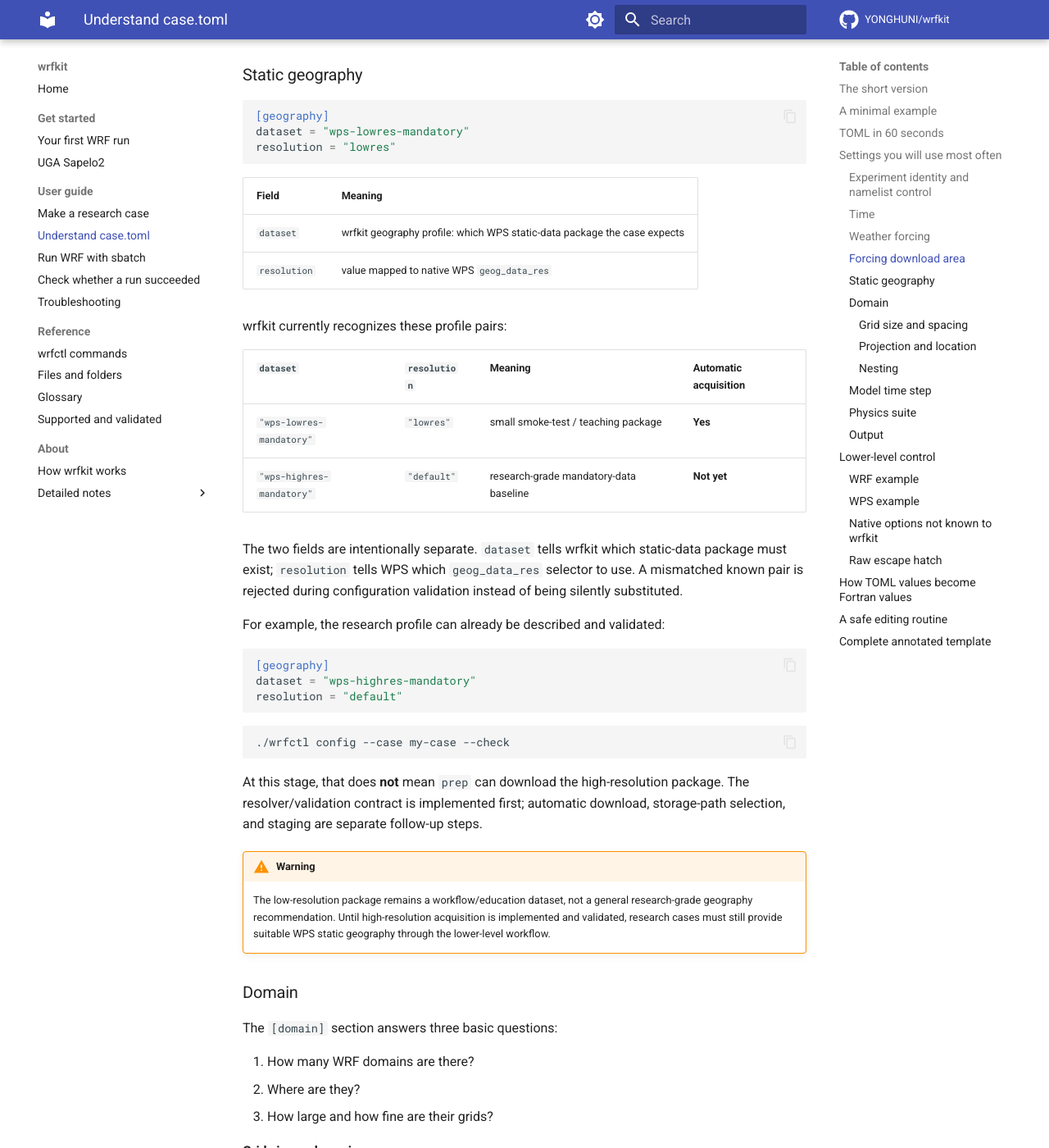
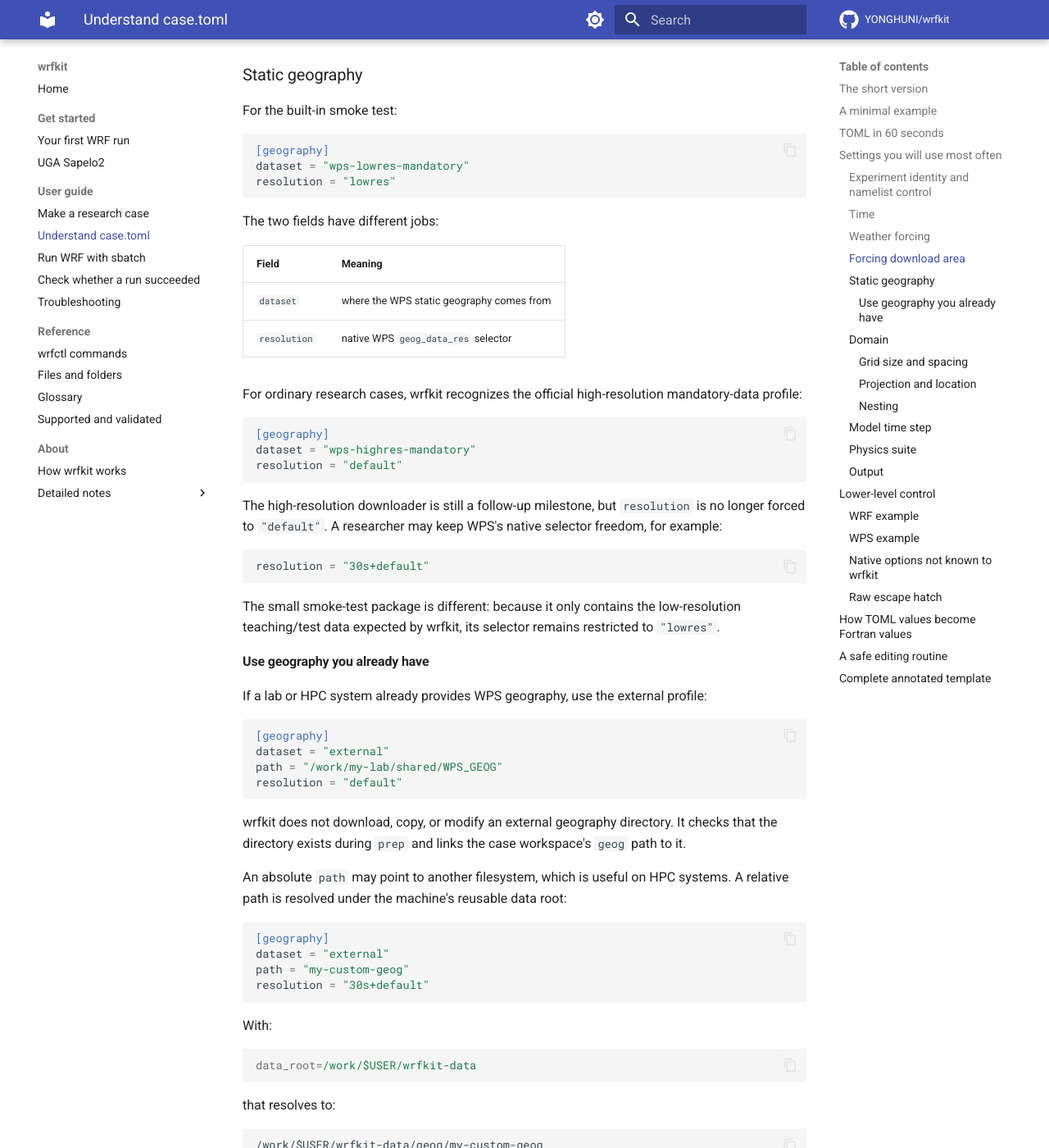
Before and after one commit to YONGHUNI/wrfkit, an MkDocs documentation site: the page built from docs/reference/case-toml.md, in a window 1280 px wide and 1400 px high, scrolled down 5187 px. Shown: the whole window at 82% size. Built offline with MkDocs 1.6.1 and Material for MkDocs 9.7.7, drawn with Linux system fonts in a browser that asks for light colours; comment, search, counter and statistics services are not loaded; some of the changed text lies outside the part shown.

Commit message:
docs: explain managed and external geography

````diff
--- a/docs/reference/case-toml.md
+++ b/docs/reference/case-toml.md
@@ -234,30 +234,23 @@ area needed for boundary input.
 
 ### Static geography
 
+For the built-in smoke test:
+
 ```toml
 [geography]
 dataset = "wps-lowres-mandatory"
 resolution = "lowres"
 ```
 
+The two fields have different jobs:
+
 | Field | Meaning |
 | --- | --- |
-| `dataset` | wrfkit geography profile: which WPS static-data package the case expects |
-| `resolution` | value mapped to native WPS `geog_data_res` |
+| `dataset` | where the WPS static geography comes from |
+| `resolution` | native WPS `geog_data_res` selector |
 
-wrfkit currently recognizes these profile pairs:
-
-| `dataset` | `resolution` | Meaning | Automatic acquisition |
-| --- | --- | --- | --- |
-| `"wps-lowres-mandatory"` | `"lowres"` | small smoke-test / teaching package | **Yes** |
-| `"wps-highres-mandatory"` | `"default"` | research-grade mandatory-data baseline | **Not yet** |
-
-The two fields are intentionally separate. `dataset` tells wrfkit which
-static-data package must exist; `resolution` tells WPS which
-`geog_data_res` selector to use. A mismatched known pair is rejected during
-configuration validation instead of being silently substituted.
-
-For example, the research profile can already be described and validated:
+For ordinary research cases, wrfkit recognizes the official high-resolution
+mandatory-data profile:
 
 ```toml
 [geography]
@@ -265,19 +258,61 @@ dataset = "wps-highres-mandatory"
 resolution = "default"
 ```
 
-```bash
-./wrfctl config --case my-case --check
+The high-resolution downloader is still a follow-up milestone, but
+`resolution` is no longer forced to `"default"`. A researcher may keep WPS's
+native selector freedom, for example:
+
+```toml
+resolution = "30s+default"
 ```
 
-At this stage, that does **not** mean `prep` can download the high-resolution
-package. The resolver/validation contract is implemented first; automatic
-download, storage-path selection, and staging are separate follow-up steps.
+The small smoke-test package is different: because it only contains the
+low-resolution teaching/test data expected by wrfkit, its selector remains
+restricted to `"lowres"`.
 
-!!! warning
-    The low-resolution package remains a workflow/education dataset, not a
-    general research-grade geography recommendation. Until high-resolution
-    acquisition is implemented and validated, research cases must still provide
-    suitable WPS static geography through the lower-level workflow.
+#### Use geography you already have
+
+If a lab or HPC system already provides WPS geography, use the external profile:
+
+```toml
+[geography]
+dataset = "external"
+path = "/work/my-lab/shared/WPS_GEOG"
+resolution = "default"
+```
+
+wrfkit does not download, copy, or modify an external geography directory. It
+checks that the directory exists during `prep` and links the case workspace's
+`geog` path to it.
+
+An absolute `path` may point to another filesystem, which is useful on HPC
+systems. A relative path is resolved under the machine's reusable data root:
+
+```toml
+[geography]
+dataset = "external"
+path = "my-custom-geog"
+resolution = "30s+default"
+```
+
+With:
+
+```ini
+data_root=/work/$USER/wrfkit-data
+```
+
+that resolves to:
+
+```text
+/work/$USER/wrfkit-data/geog/my-custom-geog
+```
+
+This keeps the scientific choice (`resolution`) in the case while allowing the
+physical storage location to follow the machine.
+
+Use `./wrfctl plan --case NAME` to see the resolved dataset, selector,
+management mode, and path before running anything.
+
 
 ### Domain
 
````
Also changed, not shown: docs/reference/commands.md (+7 -4 lines), docs/reference/files-and-folders.md (+21 -0 lines), 1 other file.
